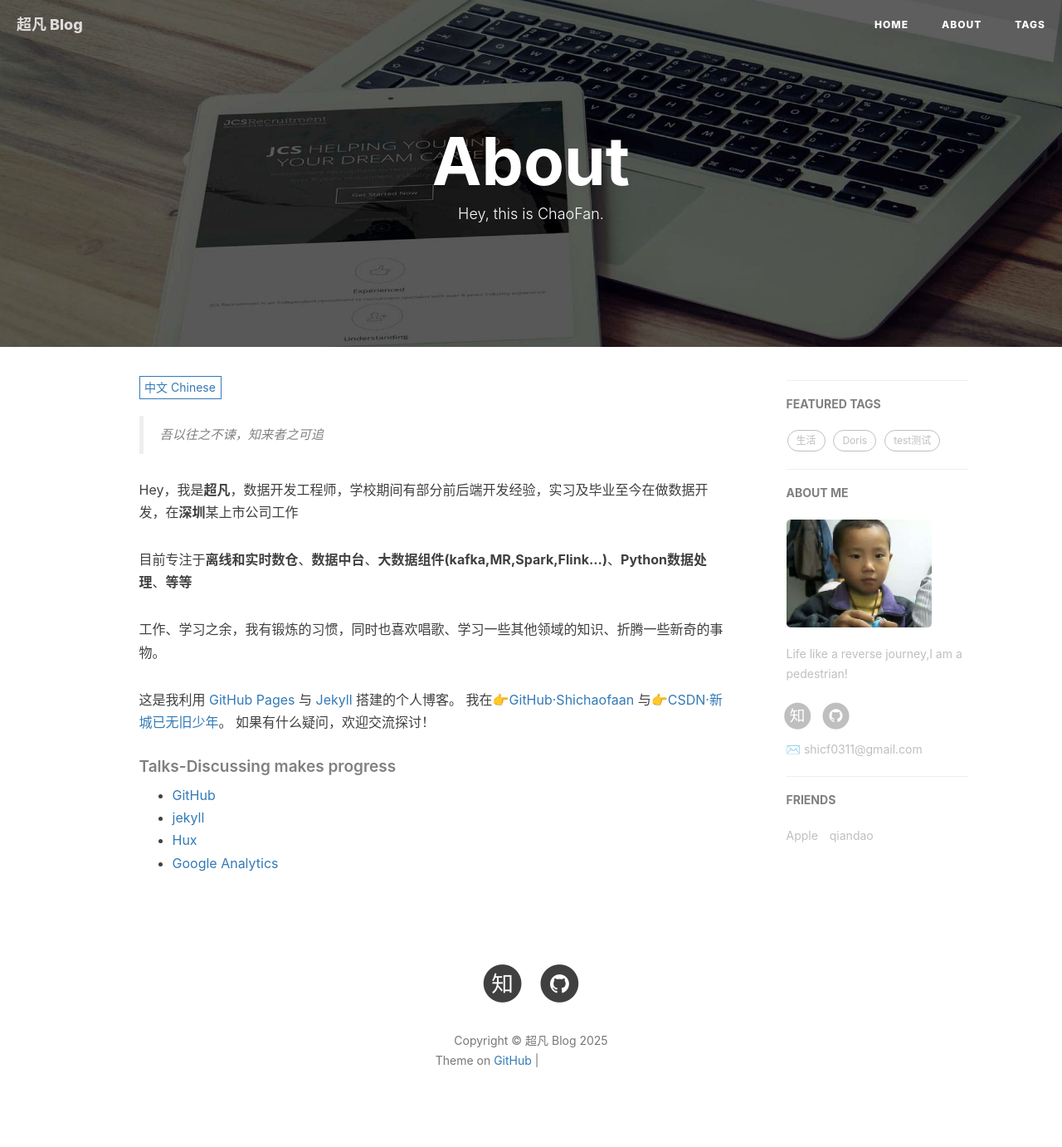
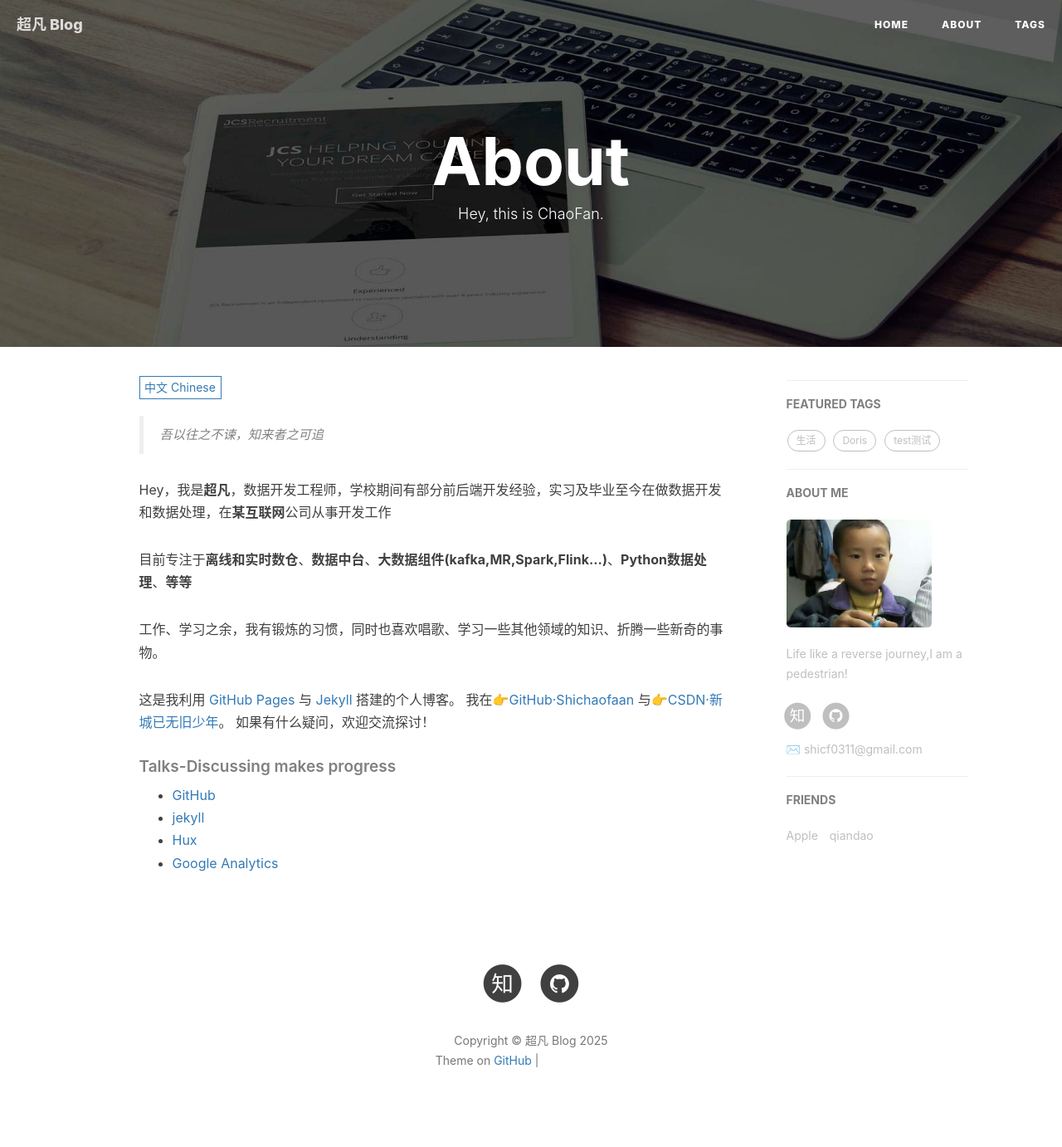
Before and after one commit to shichaofaan/shichaofaan.github.io, a Jekyll site: the page built from about.html, in a window 1280 px wide. Shown: the whole page at 83% size. Built offline with Jekyll 4.4.1, drawn with Linux system fonts in a browser that asks for light colours; nearby versions of some CDN libraries; comment, search, counter and statistics services are not loaded; grey boxes are pictures that could not be loaded.

Commit message:
Update about.html
修改个人介绍

```diff
--- a/about.html
+++ b/about.html
@@ -17,7 +17,7 @@ header-img: "img/post-bg-rwd.jpg"
     <!--copied from markdown -->
     <blockquote><p>吾以往之不谏，知来者之可追<br></p></blockquote>
 
-    <p>Hey，我是<strong>超凡</strong>，数据开发工程师，学校期间有部分前后端开发经验，实习及毕业至今在做数据开发，在<strong>深圳</strong>某上市公司工作</p>
+    <p>Hey，我是<strong>超凡</strong>，数据开发工程师，学校期间有部分前后端开发经验，实习及毕业至今在做数据开发和数据处理，在<strong>某互联网</strong>公司从事开发工作</p>
 
     <p>目前专注于<strong>离线和实时数仓</strong>、<strong>数据中台</strong>、<strong>大数据组件(kafka,MR,Spark,Flink...)</strong>、<strong>Python数据处理</strong>、<strong>等等</strong></p>
 
```
